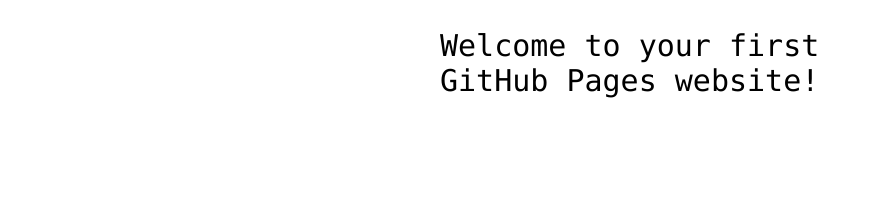
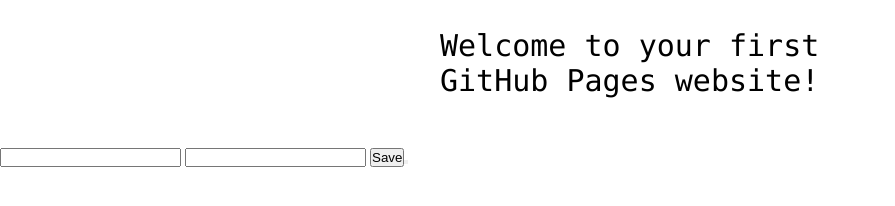
Before and after one commit to duku-david/hello-world, a plain HTML site: page index.html in a window 1280 px wide. Shown: the part 360-566 px from the top of the page, without its empty margins (0-895 px from the left). Drawn offline with Linux system fonts and the light colour scheme.

Commit message:
Update index.html

```diff
--- a/index.html
+++ b/index.html
@@ -13,6 +13,11 @@
 
 <!-- Change this code here by copy and pasting your template on line 15 -->
 <p>Welcome to your first GitHub Pages website!</p>
+  <form>
+      <input type="text" value="" name="firstname" id="firstname"/>
+      <input type="text" value="" name="othername" id="othername" />
+      <button type="submit" class="btn btn-warning">Save<button>
+  </form>
 
 </body>
 </html>
```
